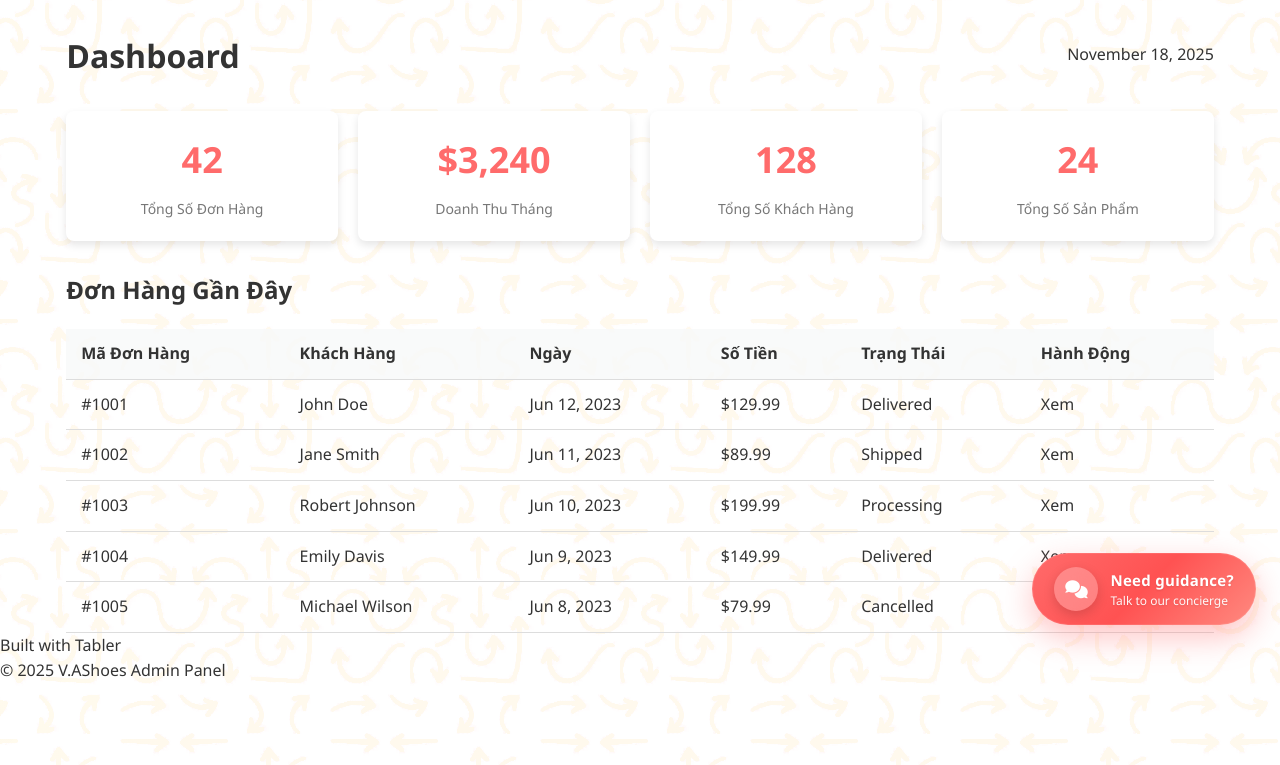
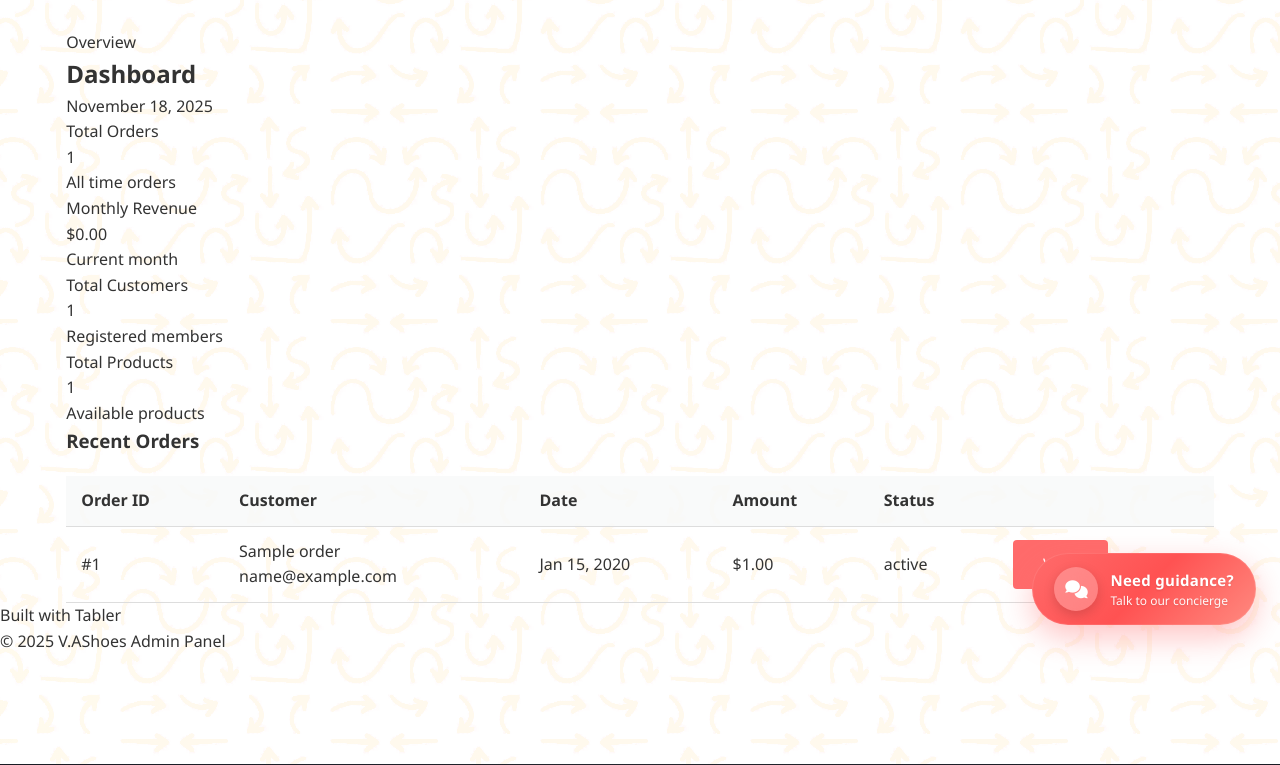
Before and after one commit to vietlecd/Ecommerce_Website, a PHP site: template views/admin/pages/dashboard.php in a window 1280 px wide. Shown: the part 151-916 px from the top of the page. Run offline with PHP 8.4, Linux system fonts and the light colour scheme; the template is opened without the code that fills it: most values are stand-ins (such as "Sample title", 1, 10 or a date in 2020); some libraries are stand-ins or nearby versions.

Commit message:
admindashboard

```diff
--- a/views/admin/pages/dashboard.php
+++ b/views/admin/pages/dashboard.php
@@ -1,83 +1,125 @@
-<div class="admin-header">
-    <h1>Dashboard</h1>
-    <div class="date"><?php echo date('F d, Y'); ?></div>
+<div class="page-header d-print-none mb-4">
+    <div class="row align-items-center">
+        <div class="col">
+            <div class="page-pretitle text-secondary">Overview</div>
+            <h2 class="page-title">Dashboard</h2>
         </div>
-
-<div class="admin-stats">
-    <div class="stat-card">
-        <h3>42</h3>
-        <p>Tổng Số Đơn Hàng</p>
+        <div class="col-auto ms-auto">
+            <div class="text-secondary small"><?php echo date('F d, Y'); ?></div>
         </div>
-    <div class="stat-card">
-        <h3>$3,240</h3>
-        <p>Doanh Thu Tháng</p>
-    </div>
-    <div class="stat-card">
-        <h3>128</h3>
-        <p>Tổng Số Khách Hàng</p>
-    </div>
-    <div class="stat-card">
-        <h3>24</h3>
-        <p>Tổng Số Sản Phẩm</p>
     </div>
 </div>
 
-<div class="recent-orders">
-    <h2>Đơn Hàng Gần Đây</h2>
-    <table class="admin-table">
+<div class="row row-cards mb-4">
+    <div class="col-sm-6 col-lg-3">
+        <div class="card">
+            <div class="card-body">
+                <div class="d-flex align-items-center">
+                    <div class="subheader">Total Orders</div>
+                </div>
+                <div class="h1 mb-3"><?php echo number_format($totalOrders); ?></div>
+                <div class="d-flex mb-2">
+                    <div class="text-secondary">All time orders</div>
+                </div>
+            </div>
+        </div>
+    </div>
+    <div class="col-sm-6 col-lg-3">
+        <div class="card">
+            <div class="card-body">
+                <div class="d-flex align-items-center">
+                    <div class="subheader">Monthly Revenue</div>
+                </div>
+                <div class="h1 mb-3">$<?php echo number_format($monthlyRevenue, 2); ?></div>
+                <div class="d-flex mb-2">
+                    <div class="text-secondary">Current month</div>
+                </div>
+            </div>
+        </div>
+    </div>
+    <div class="col-sm-6 col-lg-3">
+        <div class="card">
+            <div class="card-body">
+                <div class="d-flex align-items-center">
+                    <div class="subheader">Total Customers</div>
+                </div>
+                <div class="h1 mb-3"><?php echo number_format($totalCustomers); ?></div>
+                <div class="d-flex mb-2">
+                    <div class="text-secondary">Registered members</div>
+                </div>
+            </div>
+        </div>
+    </div>
+    <div class="col-sm-6 col-lg-3">
+        <div class="card">
+            <div class="card-body">
+                <div class="d-flex align-items-center">
+                    <div class="subheader">Total Products</div>
+                </div>
+                <div class="h1 mb-3"><?php echo number_format($totalProducts); ?></div>
+                <div class="d-flex mb-2">
+                    <div class="text-secondary">Available products</div>
+                </div>
+            </div>
+        </div>
+    </div>
+</div>
+
+<div class="card">
+    <div class="card-header">
+        <h3 class="card-title">Recent Orders</h3>
+    </div>
+    <div class="table-responsive">
+        <table class="table table-vcenter card-table">
             <thead>
                 <tr>
-                <th>Mã Đơn Hàng</th>
-                <th>Khách Hàng</th>
-                <th>Ngày</th>
-                <th>Số Tiền</th>
-                <th>Trạng Thái</th>
-                <th>Hành Động</th>
+                    <th>Order ID</th>
+                    <th>Customer</th>
+                    <th>Date</th>
+                    <th>Amount</th>
+                    <th>Status</th>
+                    <th class="w-1"></th>
                 </tr>
             </thead>
             <tbody>
+                <?php if (empty($recentOrders)): ?>
                     <tr>
-                <td>#1001</td>
-                <td>John Doe</td>
-                <td>Jun 12, 2023</td>
-                <td>$129.99</td>
-                <td><span class="status-delivered">Delivered</span></td>
-                <td><a href="/admin/index.php?controller=admin&action=orderDetail&id=1001" class="btn-view">Xem</a></td>
+                        <td colspan="6" class="text-center text-secondary py-4">No orders found</td>
                     </tr>
+                <?php else: ?>
+                    <?php foreach ($recentOrders as $order): ?>
                         <tr>
-                <td>#1002</td>
-                <td>Jane Smith</td>
-                <td>Jun 11, 2023</td>
-                <td>$89.99</td>
-                <td><span class="status-shipped">Shipped</span></td>
-                <td><a href="/admin/index.php?controller=admin&action=orderDetail&id=1002" class="btn-view">Xem</a></td>
+                            <td>#<?php echo htmlspecialchars($order['OrderID']); ?></td>
+                            <td>
+                                <div><?php echo htmlspecialchars($order['customer_name'] ?? 'Guest'); ?></div>
+                                <?php if (!empty($order['Email'])): ?>
+                                    <div class="text-secondary text-xs"><?php echo htmlspecialchars($order['Email']); ?></div>
+                                <?php endif; ?>
+                            </td>
+                            <td><?php echo date('M d, Y', strtotime($order['Date'])); ?></td>
+                            <td>$<?php echo number_format((float)$order['Total_price'], 2); ?></td>
+                            <td>
+                                <?php
+                                $status = $order['Status'] ?? 'Pending';
+                                $statusClass = 'bg-secondary';
+                                if ($status === 'Delivered') $statusClass = 'bg-success';
+                                elseif ($status === 'Shipped') $statusClass = 'bg-info';
+                                elseif ($status === 'Processing') $statusClass = 'bg-warning';
+                                elseif ($status === 'Cancelled') $statusClass = 'bg-danger';
+                                ?>
+                                <span class="badge <?php echo $statusClass; ?>"><?php echo htmlspecialchars($status); ?></span>
+                            </td>
+                            <td>
+                                <a href="/index.php?controller=adminOrder&action=orderDetail&id=<?php echo $order['OrderID']; ?>" class="btn btn-sm btn-outline-primary">
+                                    View
+                                </a>
+                            </td>
                         </tr>
-            <tr>
-                <td>#1003</td>
-                <td>Robert Johnson</td>
-                <td>Jun 10, 2023</td>
-                <td>$199.99</td>
-                <td><span class="status-processing">Processing</span></td>
-                <td><a href="/admin/index.php?controller=admin&action=orderDetail&id=1003" class="btn-view">Xem</a></td>
-            </tr>
-            <tr>
-                <td>#1004</td>
-                <td>Emily Davis</td>
-                <td>Jun 9, 2023</td>
-                <td>$149.99</td>
-                <td><span class="status-delivered">Delivered</span></td>
-                <td><a href="/admin/index.php?controller=admin&action=orderDetail&id=1004" class="btn-view">Xem</a></td>
-            </tr>
-            <tr>
-                <td>#1005</td>
-                <td>Michael Wilson</td>
-                <td>Jun 8, 2023</td>
-                <td>$79.99</td>
-                <td><span class="status-cancelled">Cancelled</span></td>
-                <td><a href="/admin/index.php?controller=admin&action=orderDetail&id=1005" class="btn-view">Xem</a></td>
-            </tr>
+                    <?php endforeach; ?>
+                <?php endif; ?>
             </tbody>
         </table>
     </div>
+</div>
 
 <?php require_once 'views/admin/components/admin_footer.php'; ?>
```
Also changed, not shown: controllers/AdminDashboardController.php (+14 -0 lines), models/MemberModel.php (+11 -0 lines), models/OrderModel.php (+20 -5 lines), models/ProductModelv2.php (+11 -0 lines). Lines whose indentation alone changed are shown as unchanged.
